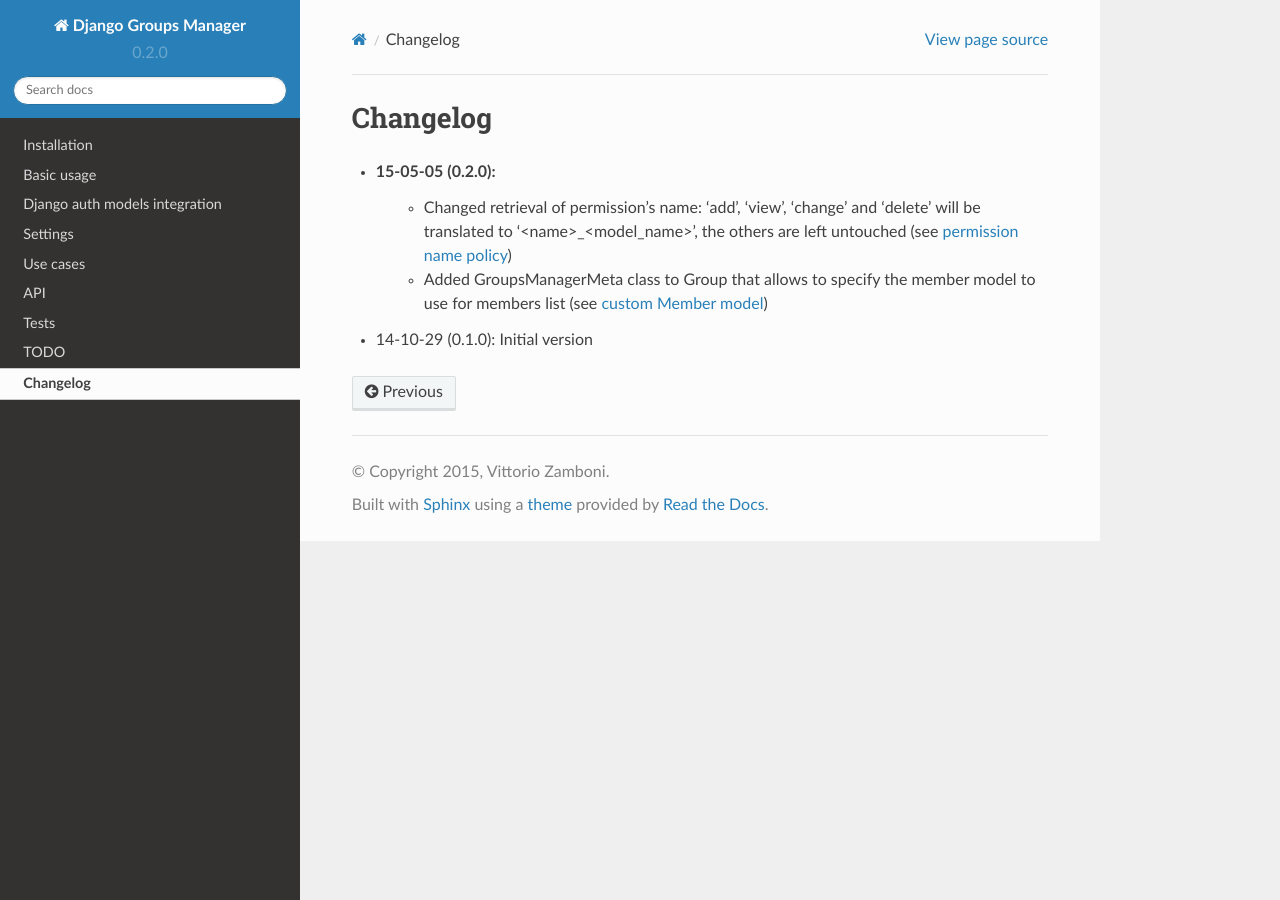
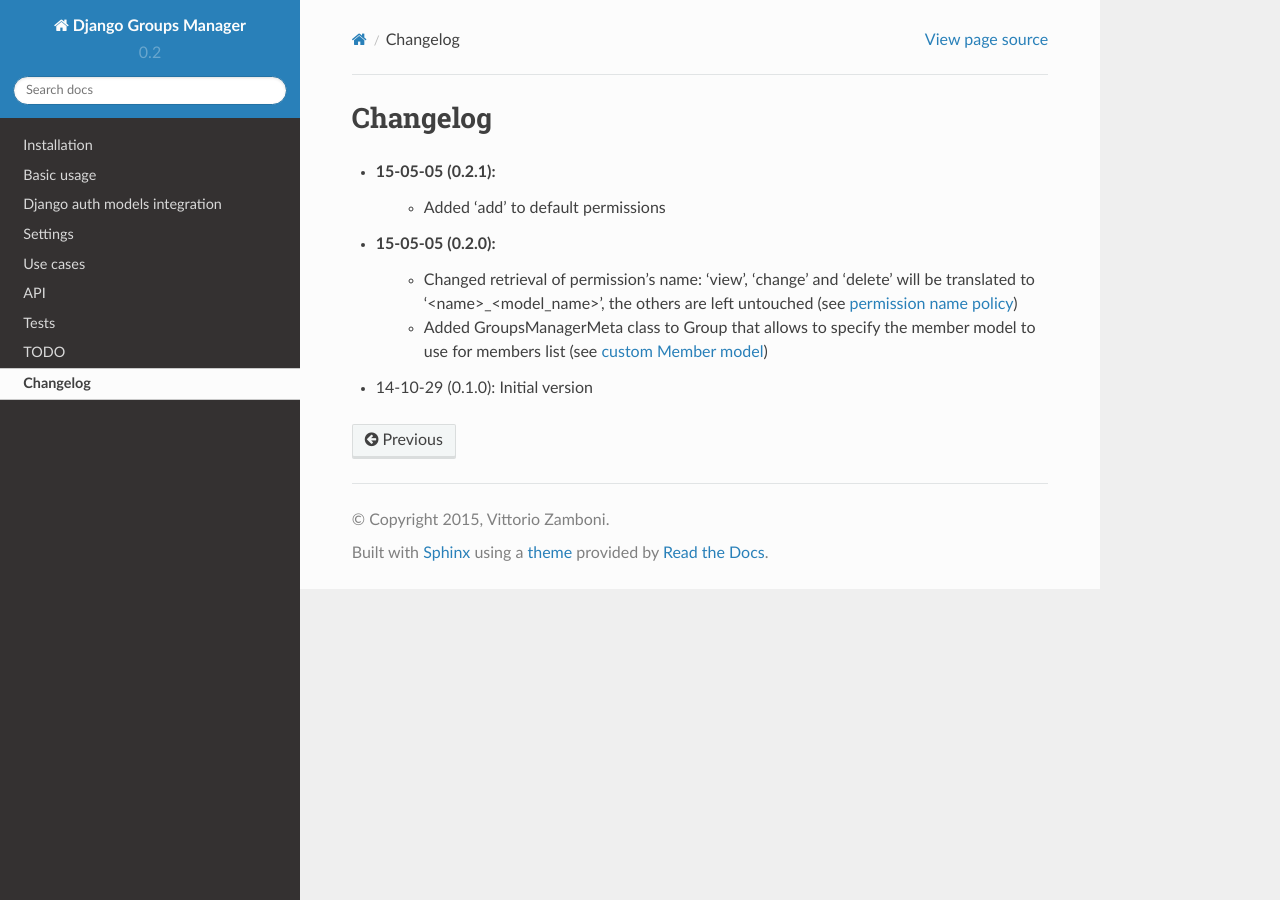
Before and after one commit to vittoriozamboni/django-groups-manager, a Sphinx documentation site: the page built from docs/source/changelog.rst, in a window 1280 px wide. Built offline with Sphinx 7.4.7 and the Read the Docs theme 2.0.0, drawn with Linux system fonts in a browser that asks for light colours.

Commit message:
Upgraded version

```diff
--- a/docs/source/changelog.rst
+++ b/docs/source/changelog.rst
@@ -1,8 +1,10 @@
 Changelog
 =========
+- 15-05-05 (0.2.1):
+    - Added 'add' to default permissions
 
 - 15-05-05 (0.2.0):
-    - Changed retrieval of permission's name: 'add', 'view', 'change' and 'delete' will be translated to '<name>_<model_name>', the others are left untouched (see :ref:`permission name policy <permission-name-policy>`)
+    - Changed retrieval of permission's name: 'view', 'change' and 'delete' will be translated to '<name>_<model_name>', the others are left untouched (see :ref:`permission name policy <permission-name-policy>`)
     - Added GroupsManagerMeta class to Group that allows to specify the member model to use for members list (see :ref:`custom Member model <custom-member-model>`)
 
 - 14-10-29 (0.1.0): Initial version
--- a/docs/source/conf.py
+++ b/docs/source/conf.py
@@ -64,9 +64,9 @@ copyright = u'2015, Vittorio Zamboni'
 # built documents.
 #
 # The short X.Y version.
-version = '0.2.0'
+version = '0.2'
 # The full version, including alpha/beta/rc tags.
-release = '0.2.0'
+release = '0.2.1'
 
 # The language for content autogenerated by Sphinx. Refer to documentation
 # for a list of supported languages.
--- a/groups_manager/__init__.py
+++ b/groups_manager/__init__.py
@@ -1 +1 @@
-VERSION = '0.2.0'
+VERSION = '0.2.1'
```
